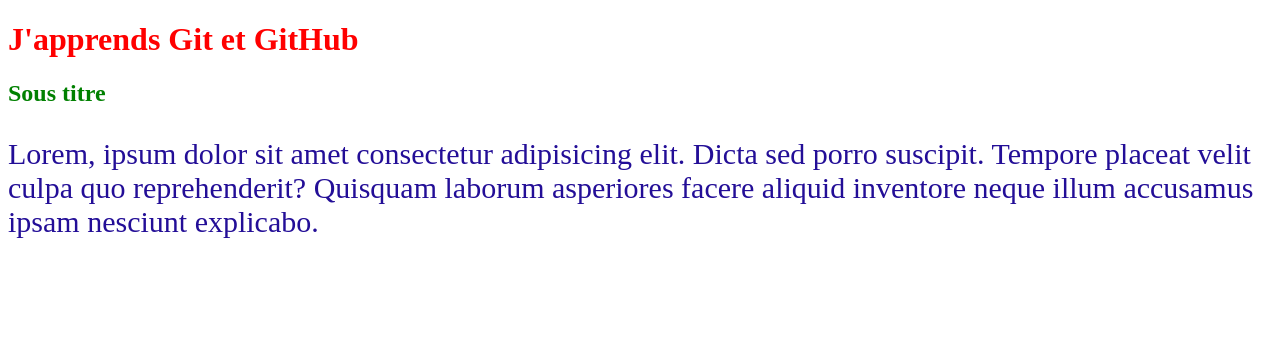
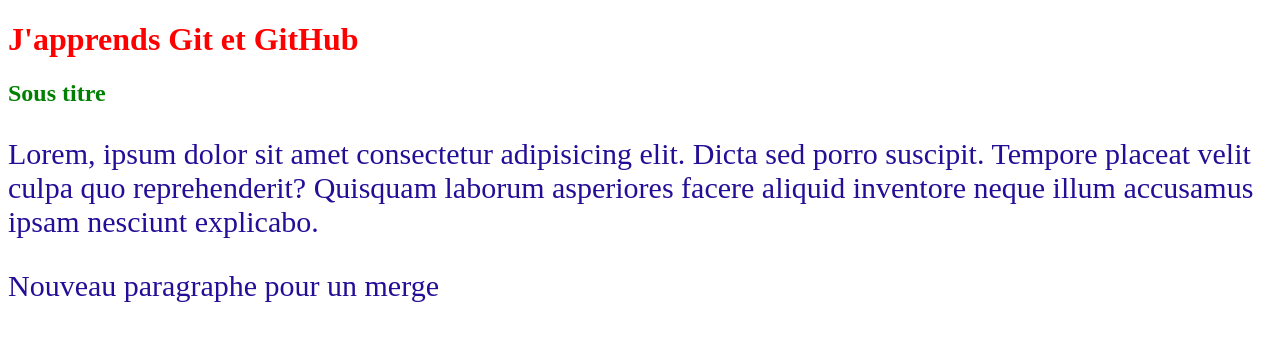
Before and after one commit to Nelicee/TestGit, a plain HTML site: page index.html in a window 1280 px wide. Drawn offline with Linux system fonts and the light colour scheme.

Commit message:
ajout du fichier test2

```diff
--- a/index.html
+++ b/index.html
@@ -10,5 +10,5 @@
     <h1>J'apprends Git et GitHub</h1>
     <h2>Sous titre</h2>
     <p>Lorem, ipsum dolor sit amet consectetur adipisicing elit. Dicta sed porro suscipit. Tempore placeat velit culpa quo reprehenderit? Quisquam laborum asperiores facere aliquid inventore neque illum accusamus ipsam nesciunt explicabo.</p>
-</body>
+    <p>Nouveau paragraphe pour un merge</p>
 </html>
```
Also changed, not shown: test2.txt (added), 1 other file.
